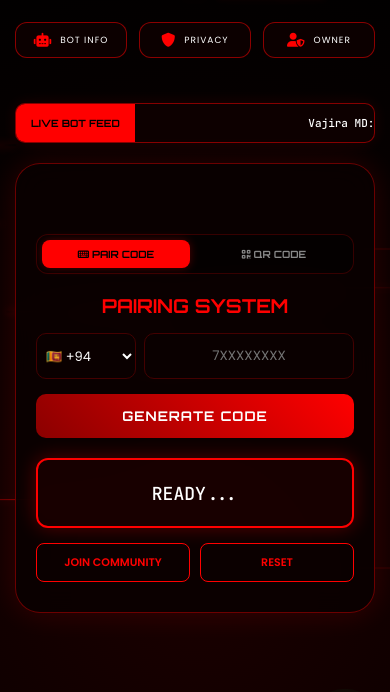
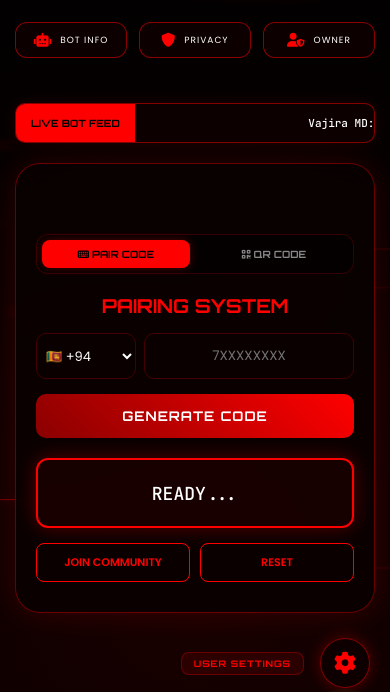
Before and after one commit to webscrape2003/Webtest, a plain HTML site: page index.html in a window 390 px wide. Shown: the part 71-763 px from the top of the page. Drawn offline with Linux system fonts and the light colour scheme.

Commit message:
Implement floating settings button with styles
Added a floating settings button with hover effects and mobile adjustments.

```diff
--- a/index.html
+++ b/index.html
@@ -28,6 +28,72 @@
 
 
 
+
+/* --- FLOATING SETTINGS BUTTON --- */
+.floating-settings {
+    position: fixed;
+    bottom: 100px; /* Positioned above the WhatsApp button */
+    right: 30px;
+    width: 60px;
+    height: 60px;
+    background: rgba(15, 0, 0, 0.9);
+    color: #ff0000;
+    border: 1px solid rgba(255, 0, 0, 0.5);
+    border-radius: 50%;
+    display: flex;
+    align-items: center;
+    justify-content: center;
+    font-size: 25px;
+    box-shadow: 0 0 15px rgba(255, 0, 0, 0.3);
+    z-index: 1000;
+    text-decoration: none;
+    transition: all 0.3s ease;
+}
+
+/* THE PERMANENT LABEL */
+.settings-label {
+    position: absolute;
+    right: 75px; /* Sits in front of the button */
+    background: rgba(255, 0, 0, 0.1);
+    color: #ff0000;
+    padding: 5px 12px;
+    border-radius: 8px;
+    font-size: 10px;
+    font-family: 'Orbitron', sans-serif; /* Matches your high-end UI theme */
+    white-space: nowrap;
+    border: 1px solid rgba(255, 0, 0, 0.3);
+    backdrop-filter: blur(5px);
+    letter-spacing: 1px;
+}
+
+.floating-settings:hover {
+    transform: scale(1.1);
+    background: #ff0000;
+    color: #000;
+    box-shadow: 0 0 25px rgba(255, 0, 0, 0.6);
+}
+
+/* Hover effect for the label */
+.floating-settings:hover .settings-label {
+    background: #ff0000;
+    color: #000;
+    font-weight: bold;
+}
+
+/* Mobile Adjustments */
+@media (max-width: 600px) {
+    .floating-settings {
+        bottom: 85px;
+        right: 20px;
+        width: 50px;
+        height: 50px;
+        font-size: 22px;
+    }
+    .settings-label {
+        right: 65px;
+        font-size: 9px;
+    }
+}
 
 
 
@@ -1156,6 +1222,12 @@
     </footer>
 
 
+<a href="settings.html" class="floating-settings">
+    <i class="fas fa-cog"></i>
+    <span class="settings-label">USER SETTINGS</span>
+</a>
+
+
 <a href="https://wa.me/94719199757" class="floating-chat" target="_blank">
     <i class="fab fa-whatsapp"></i>
     <span class="chat-tooltip">CHAT WITH US</span>
```
